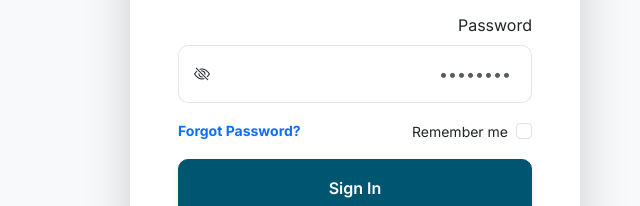
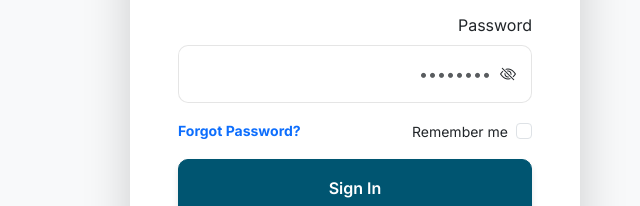
Before and after one commit to HTMLStaticWorks/Freelance_Elasticsearch_Cluster_Tuner, a plain HTML site: page login.html in a window 1280 px wide. Both pictures are taken after a click on the button "RTL". Shown: the part 362-568 px from the top of the page, 285-925 px from the left. Drawn offline with nearby package versions, Linux system fonts and the light colour scheme.

Commit message:
Keep eye icon on the right side in RTL mode and fix password padding to prevent overlap

```diff
--- a/assets/css/style.css
+++ b/assets/css/style.css
@@ -659,8 +659,8 @@ footer .input-group .form-control:focus {
 /* Fix input padding for password toggle in RTL */
 [dir="rtl"] .position-relative input[type="password"],
 [dir="rtl"] .position-relative input[type="text"].form-control {
-    padding-right: 20px !important;
-    padding-left: 2.5rem !important;
+    padding-right: 2.5rem !important;
+    padding-left: 1.25rem !important;
 }
 
 [dir="rtl"] {
@@ -675,8 +675,8 @@ footer .input-group .form-control:focus {
 }
 
 [dir="rtl"] .pwd-eye-icon {
-    right: auto !important;
-    left: 1rem !important;
+    right: 1rem !important;
+    left: auto !important;
 }
 
 /* Ensure email and password text aligns correctly in RTL */
--- a/login.html
+++ b/login.html
@@ -12,7 +12,7 @@
     <!-- Google Fonts -->
     <link href="https://fonts.googleapis.com/css2?family=Inter:wght@400;500;600;700;800&display=swap" rel="stylesheet">
     <!-- Custom CSS -->
-    <link rel="stylesheet" href="assets/css/style.css?v=6">
+    <link rel="stylesheet" href="assets/css/style.css?v=9">
     <!-- Favicon -->
     <link rel="icon" type="image/svg+xml" href="assets/images/favicon.svg">
     <style>
@@ -45,23 +45,6 @@
         }
         [data-bs-theme="dark"] .bg-white {
             background-color: transparent !important;
-        }
-        /* RTL Password alignment fixes */
-        html[dir="rtl"] .pwd-eye-icon {
-            right: auto !important;
-            left: 1rem !important;
-            z-index: 10;
-        }
-        html[dir="rtl"] .position-relative input[type="password"],
-        html[dir="rtl"] .position-relative input[type="text"].form-control {
-            padding-right: 1.25rem !important;
-            padding-left: 2.5rem !important;
-            direction: ltr;
-            text-align: right;
-        }
-        .pwd-eye-icon {
-            right: 1rem;
-            z-index: 10;
         }
     </style>
 </head>
```
Also changed, not shown: register.html (+1 -18 lines).
